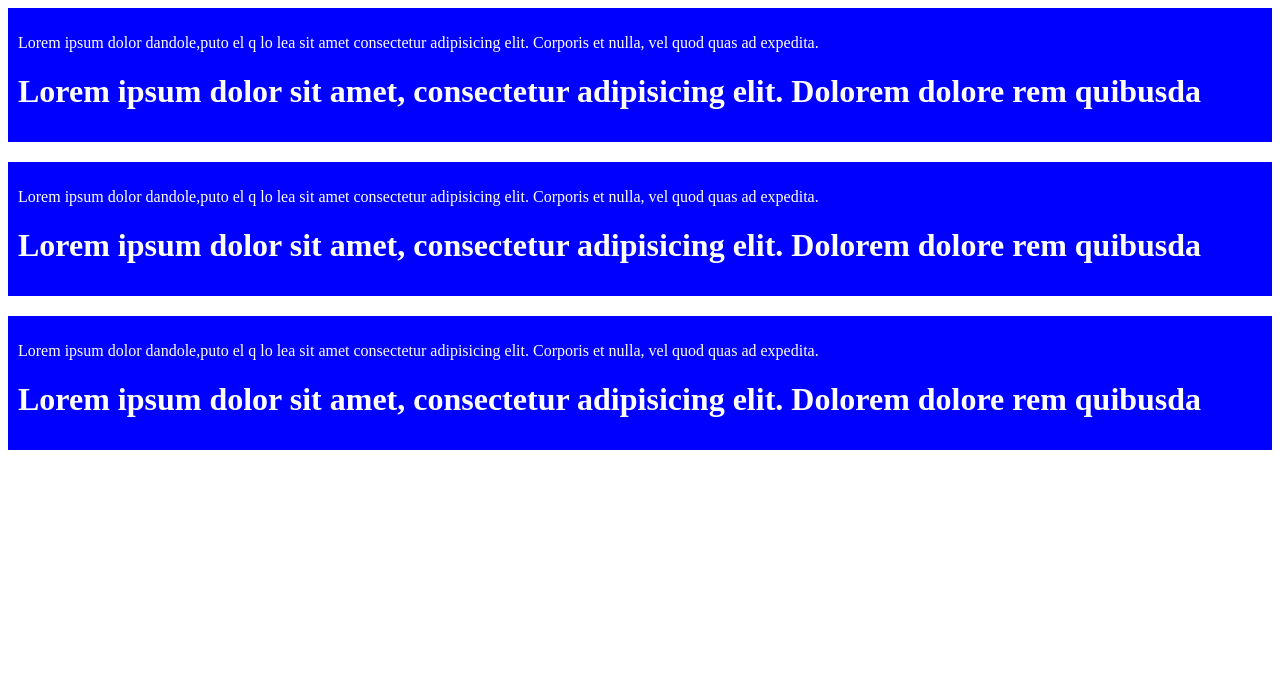
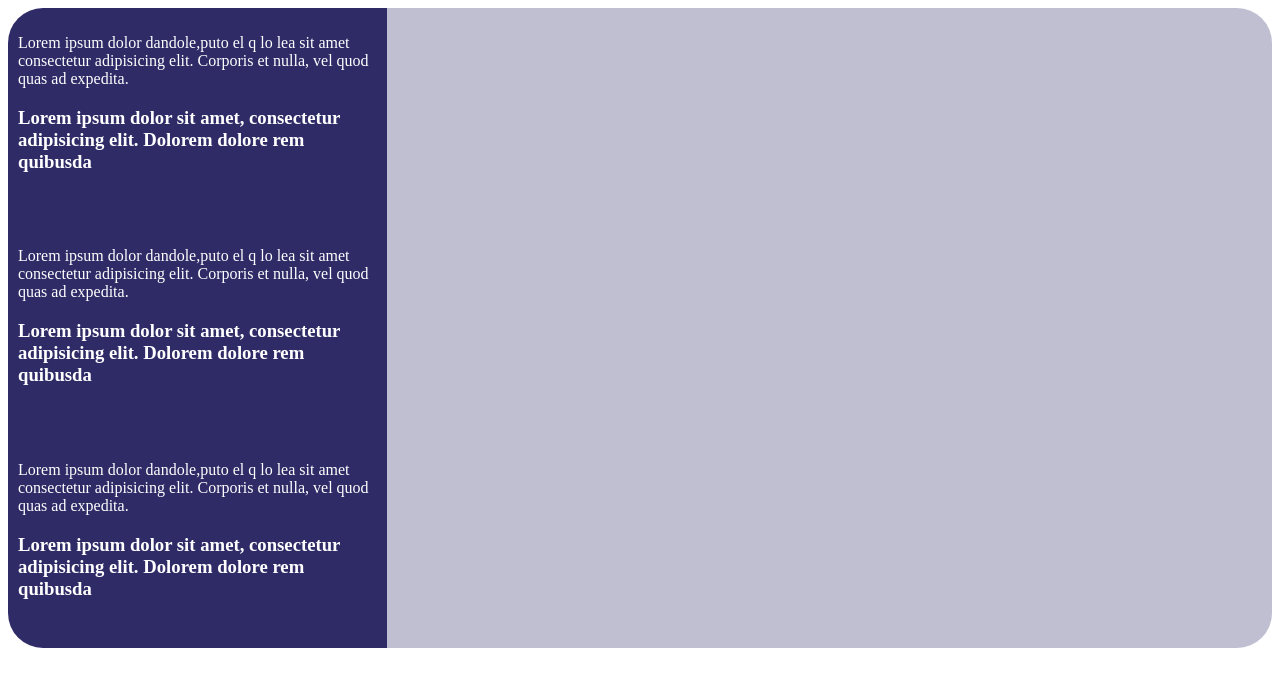
Before and after one commit to MetalPrime/211-taller-somos-pacifico, a React (Create React App) app: page / in a window 1280 px wide. Shown: the top 686 px of the page. Built offline with nearby package versions, Linux system fonts and the light colour scheme.

Commit message:
basic css organization

```diff
--- a/src/components/DisplayImg/DisplayImg.css
+++ b/src/components/DisplayImg/DisplayImg.css
@@ -1,4 +1,6 @@
 .DisplayImg{
     background: rgba(46, 43, 103, 0.3);
-    border-radius: 35px;
+    border-radius: 0 35px 35px 0;
+    width: 100%;
+    height: 100%;
 }
--- a/src/components/DisplayImg/DisplayImg.tsx
+++ b/src/components/DisplayImg/DisplayImg.tsx
@@ -1,5 +1,10 @@
 import React from 'react';
+import './DisplayImg.css';
 
 export const DisplayImg = () => {
-
+    return(
+        <div className='DisplayImg'>
+            <img src="" alt=""/>
+        </div>
+    );
 }
--- a/src/components/SelectionElements/SelectionElements.css
+++ b/src/components/SelectionElements/SelectionElements.css
@@ -1,5 +1,5 @@
 .SelectionElements{
-    background-color: blue;
+    background-color:inherit;
     padding: 10px;
     color: white;
     margin-bottom: 20px;
--- a/src/containers/App/App.css
+++ b/src/containers/App/App.css
@@ -0,0 +1,16 @@
+.App{
+    width: 100%;
+    display: flex;
+}
+
+.App__commands{
+    width: 30%;
+    background-color: rgba(46, 43, 103, 1);
+    border-radius: 35px 0 0 35px ;
+
+}
+
+.App__display{
+    width: 70%;
+    height: auto;
+}
--- a/src/containers/App/App.tsx
+++ b/src/containers/App/App.tsx
@@ -1,12 +1,24 @@
 import React from 'react';
+import './App.css';
+import { DisplayImg } from '../../components/DisplayImg/DisplayImg';
 import { SelectionElements } from '../../components/SelectionElements/SelectionElements';
 
 export const App = () => {
     return (
-        <main>
-            <SelectionElements></SelectionElements>
-            <SelectionElements />
-            <SelectionElements />
+        <main className='App'>
+            <article className='App__commands'>
+                <section>
+                    <SelectionElements></SelectionElements>
+                    <SelectionElements />
+                    <SelectionElements />
+                </section>
+                <section></section>
+                <section></section>
+            </article>
+            <article className='App__display'>
+            <DisplayImg></DisplayImg>
+            </article>
+
         </main>
     );
 }
```
